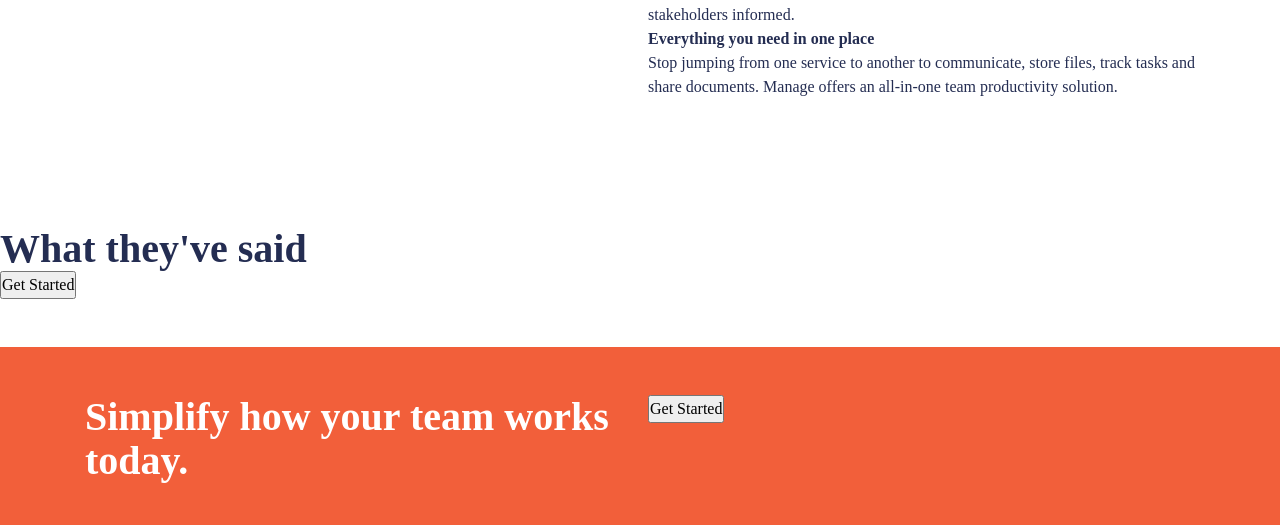
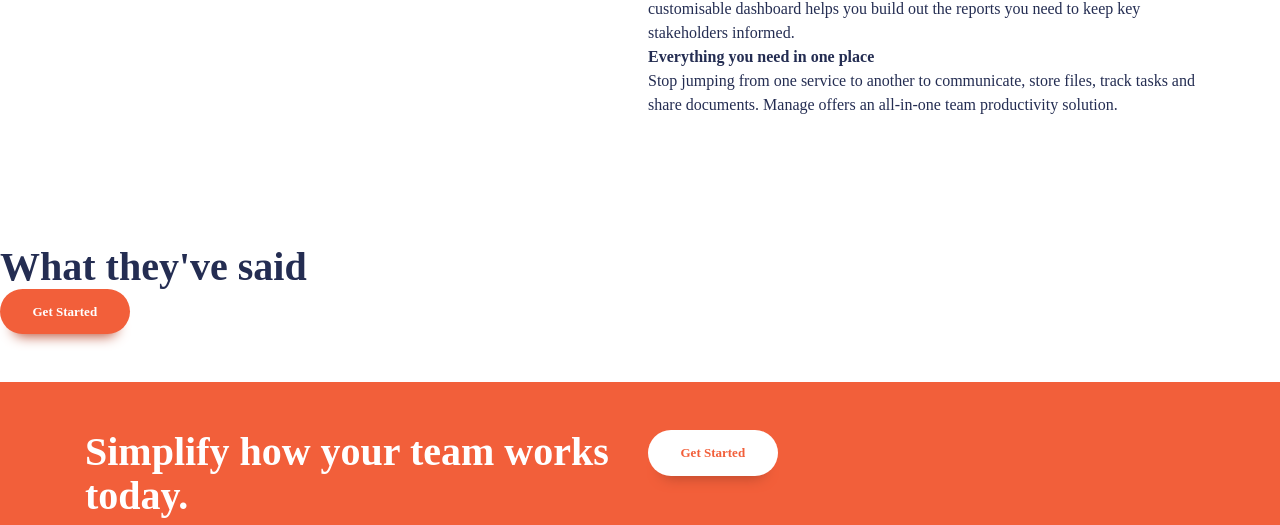
Before and after one commit to VirtualAngel/BeginnerWebsite, a website built with Vite: page vite-project/index.html in a window 1280 px wide. Shown: the part 1072-1597 px from the top of the page. Built offline with nearby package versions, Linux system fonts and the light colour scheme.

Commit message:
Sets up button classes and stylings.

```diff
--- a/vite-project/style.css
+++ b/vite-project/style.css
@@ -1,5 +1,7 @@
 :root {
+  --clr-accent-300: hsl(12, 88%, 75%);
   --clr-accent-400: hsl(12, 88%, 59%);
+  --clr-accent-500: hsl(12, 60%, 45%);
   --clr-accent-100: hsl(13, 100%, 96%);
 
   --clr-primary-400: hsl(228, 39%, 23%);
@@ -201,3 +203,34 @@ svg {
   font-family: var(ff-body);
   color: var(--clr-primary-400);
  }
+
+ /* button */
+ .button {
+  cursor: pointer;
+  text-decoration: none;
+  border: 0;
+  border-radius: 100vmax;
+  padding: 1.25em 2.5em;
+  font-weight: var(--fw-bold);
+  font-size: var(--fs-button);
+  line-height: 1;
+  color: var(--clr-neutral-100);
+  background-color: var(--clr-accent-400);
+  box-shadow: 0 1.125em 1em -1em var(--clr-accent-500);
+ }
+
+.button[data-type="inverted"] {
+  background-color: var(--clr-neutral-100);
+  color: var(--clr-accent-400);
+}
+
+ .button:hover,
+ .button:focus-visible {
+  background-color: var(--clr-accent-300);
+ }
+
+ .button[data-type="inverted"]:hover,
+ .button[data-type="inverted"]:focus-visible {
+  background-color: var(--clr-neutral-100);
+  color: var(--clr-accent-300);
+}
```
